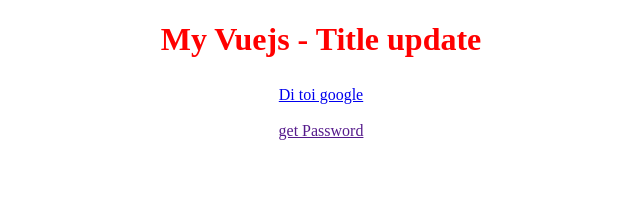
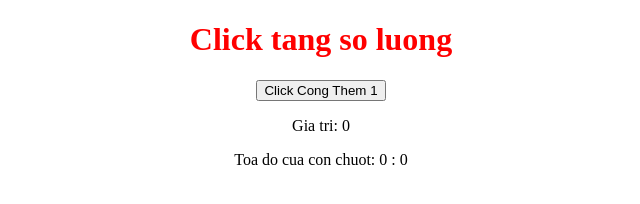
Before and after one commit to hieungochoang97/vuejs, a plain HTML site: page index.html in a window 1280 px wide. Shown: the whole page, without its empty margins (319-959 px from the left). Drawn offline with nearby package versions, Linux system fonts and the light colour scheme.

Commit message:
V-ON and event

```diff
--- a/index.html
+++ b/index.html
@@ -9,10 +9,10 @@
 </head>
 <body>
     <div class="app">
-        <h1 v-once> {{ title }} - {{ show() }} </h1> <!-- không cập nhật lại khi dữ liệu thay đổi -->
-        <span> {{ sayHi() }} </span>
-        <a v-bind:href="link">Di toi google</a> <!-- binding data -->
-        <p v-html='test'></p>  <!-- Render HTML -->
+        <h1>Click tang so luong</h1>
+        <button v-on:click='tangGiaTri'>Click Cong Them 1</button>
+        <p>Gia tri: {{ number }}</p>
+        <p v-on:mousemove='toaDo'> Toa do cua con chuot: {{ x }} : {{ y }} </p>
     </div>
 
 
@@ -21,19 +21,17 @@
         new Vue ({
             el: '.app',
             data: {
-                title: 'My Vuejs',
-                body: 'Day la noi dung',
-                des: 'day la mo ta',
-                link: 'http://google.com',
-                test: '<a href="">get Password</a>'
+               number: 0,
+               x: 0,
+               y: 0
             },
             methods: {
-                sayHi: function() {
-                    console.log('Hello')
+                tangGiaTri: function() {
+                    this.number++;
                 },
-                show: function() {
-                    this.title = 'Title update';
-                    return this.title;
+                toaDo: function(event) {
+                    this.x = event.clientX,
+                    this.y = event.clientY
                 }
             }
         });
```
